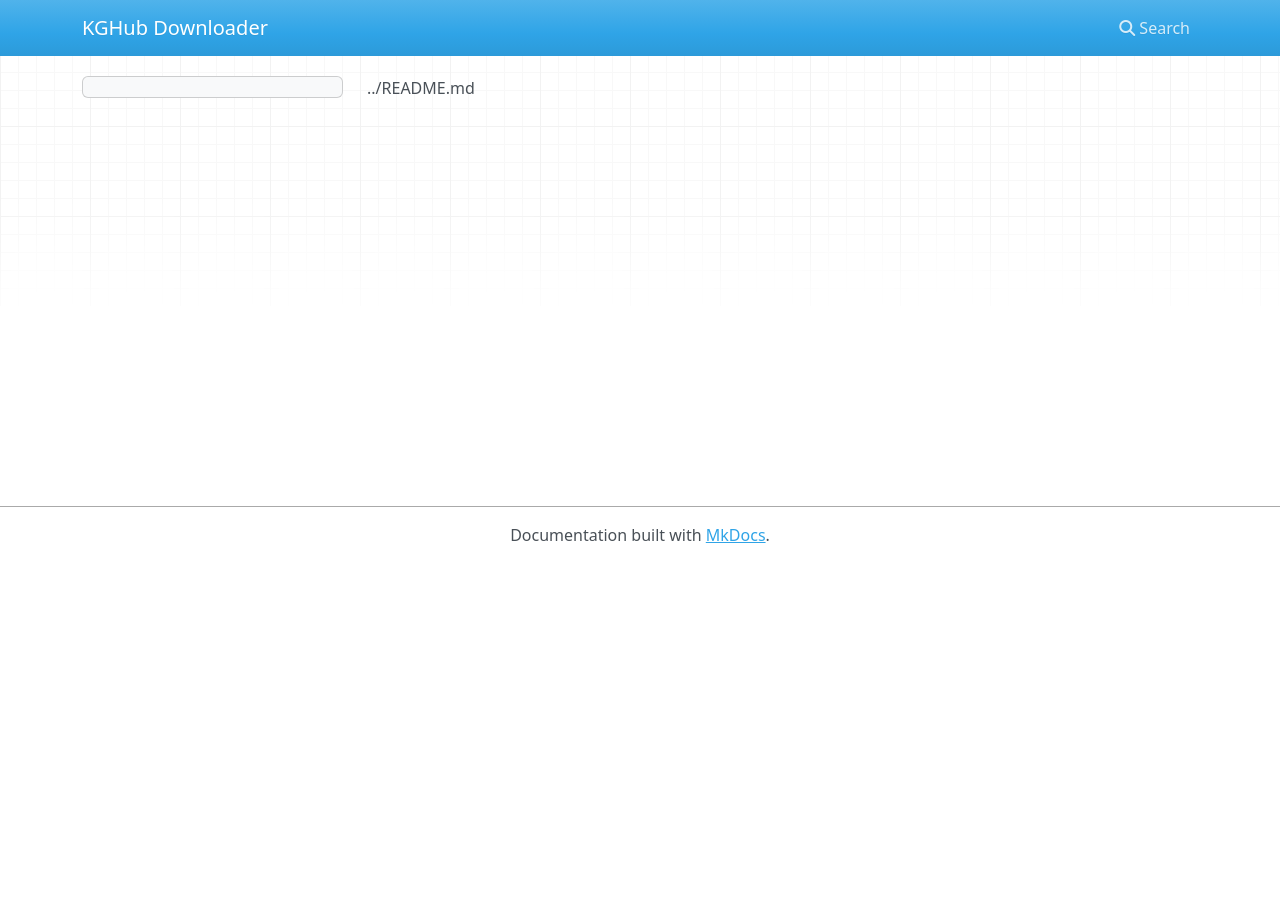
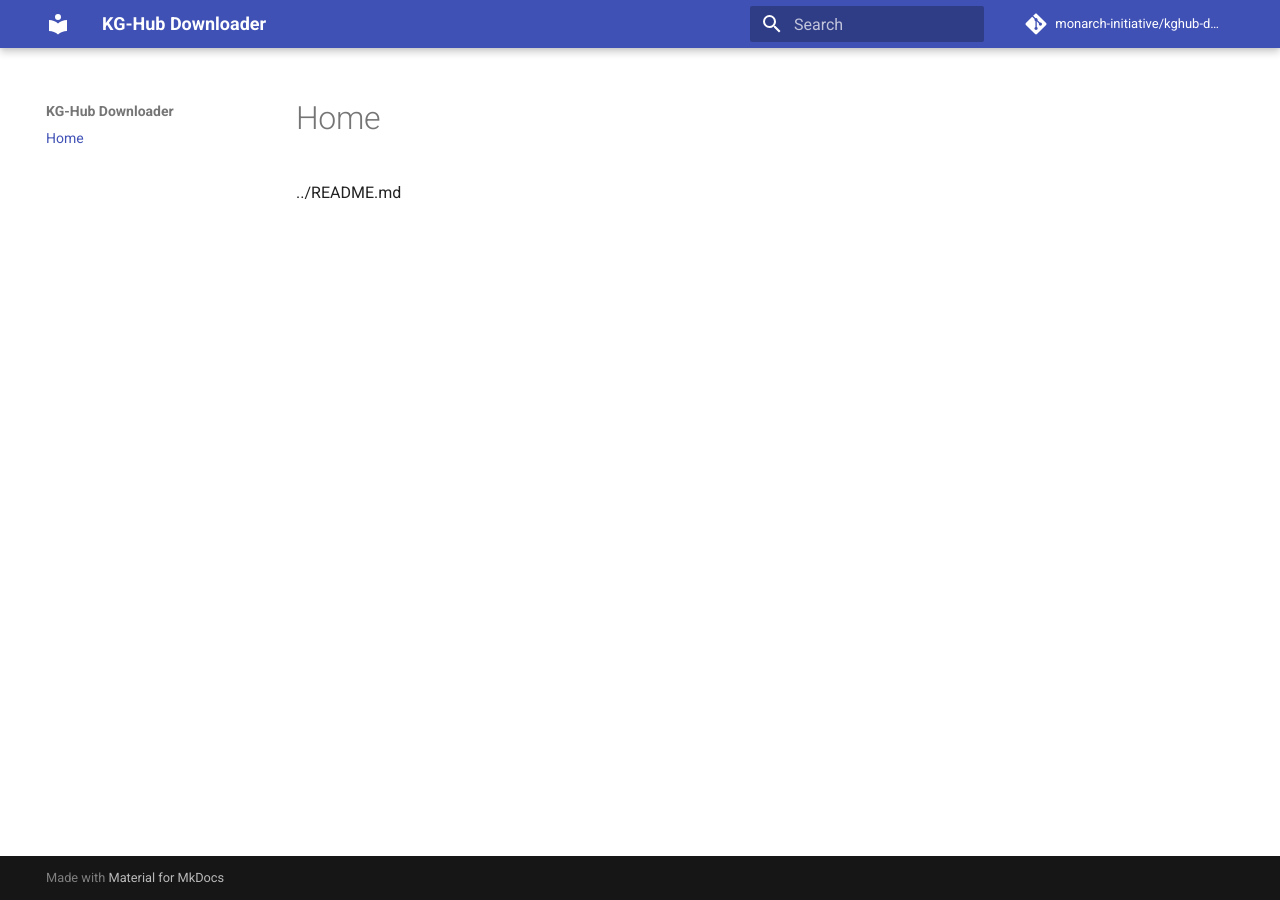
Before and after one commit to monarch-initiative/kghub-downloader, an MkDocs documentation site: the page built from docs/index.md, in a window 1280 px wide. Built offline with MkDocs 1.6.1 and Material for MkDocs 9.7.7, drawn with Linux system fonts in a browser that asks for light colours; nearby versions of some CDN libraries; comment, search, counter and statistics services are not loaded.

Commit message:
testing action to deploy mkdocs to gh pages

```diff
--- /dev/null
+++ b/action.yaml
@@ -0,0 +1,2 @@
+- name: Deploy MkDocs
+    uses: mhausenblas/mkdocs-deploy-gh-pages@1.24
--- a/mkdocs.yaml
+++ b/mkdocs.yaml
@@ -1,4 +1,11 @@
-site_name: 'KGHub Downloader'
+site_name: 'KG-Hub Downloader'
+
+repo_name: 'monarch-initiative/kghub-downloader'
+repo_url: 'https://github.com/monarch-initiative/kghub-downloader'
+docs_dir: docs/
 
 nav:
     - Home: 'index.md'
+
+theme:
+    name: 'material'
```
